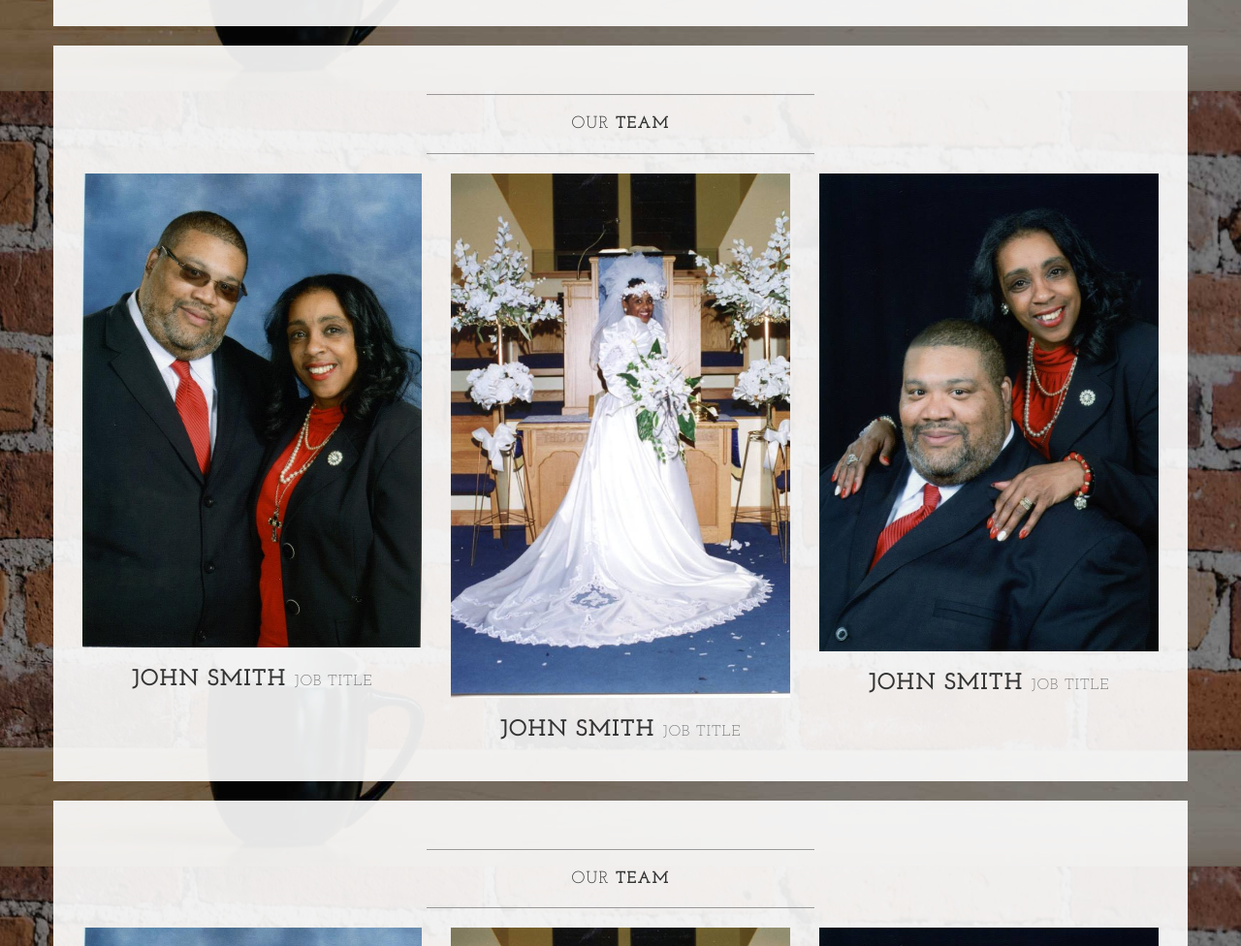
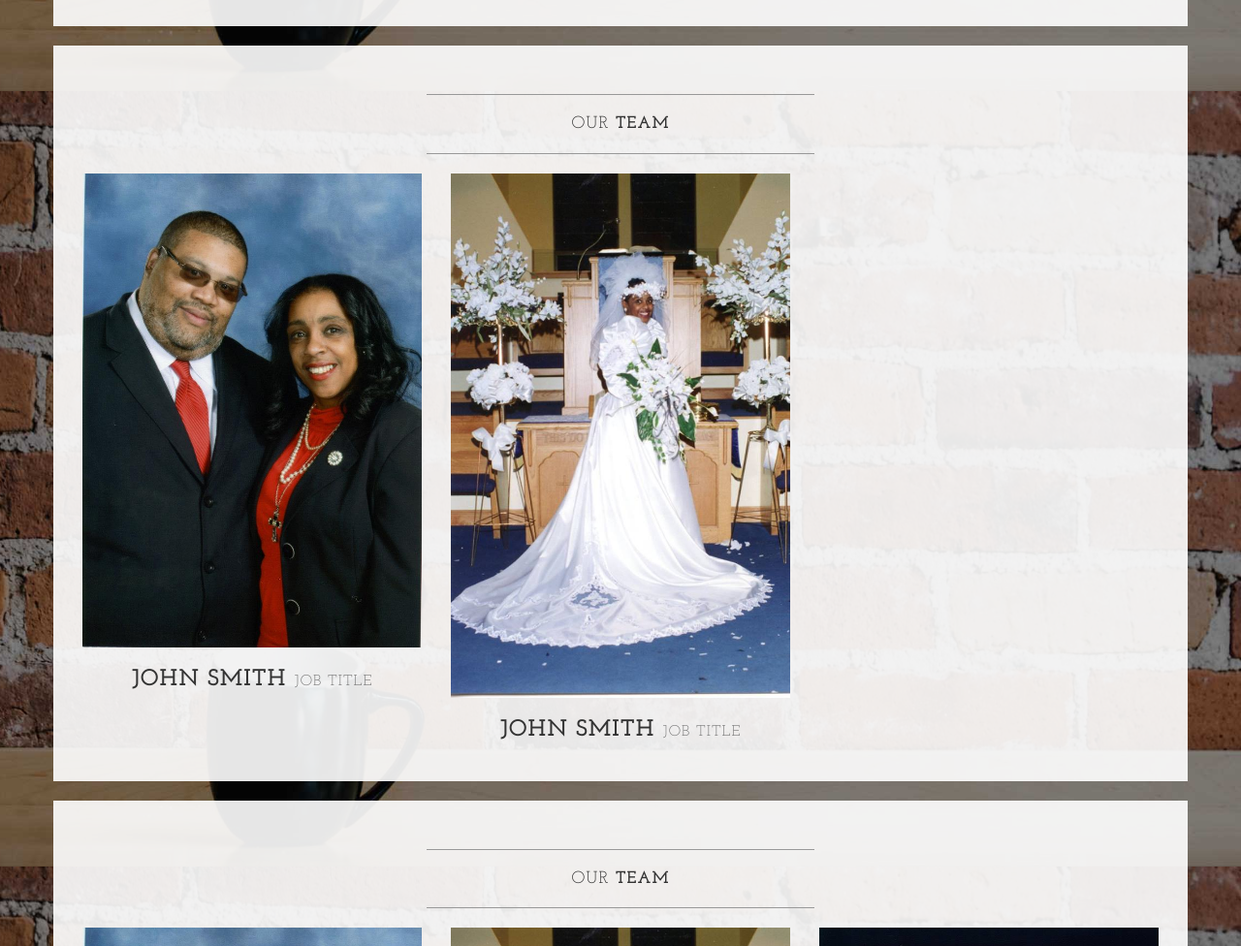
Before and after one commit to Nkcurlett/about-me, a plain HTML site: page about.html in a window 1280 px wide. Shown: the part 706-1682 px from the top of the page at 97% size. Drawn offline with nearby package versions, Linux system fonts and the light colour scheme.

Commit message:
Update about.html

```diff
--- a/about.html
+++ b/about.html
@@ -115,13 +115,7 @@
                         <small>Job Title</small>
                     </h3>
                 </div>
-                <div class="col-sm-4 text-center">
-                    <img class="img-responsive" src="img/md2.jpg" alt="">
-                    <h3>John Smith
-                        <small>Job Title</small>
-                    </h3>
-                </div>
-                <div class="clearfix"></div>
+
             </div></div>
              <div class="row">
             <div class="box">
```
